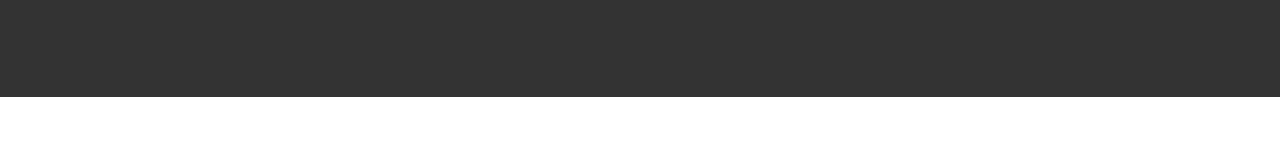
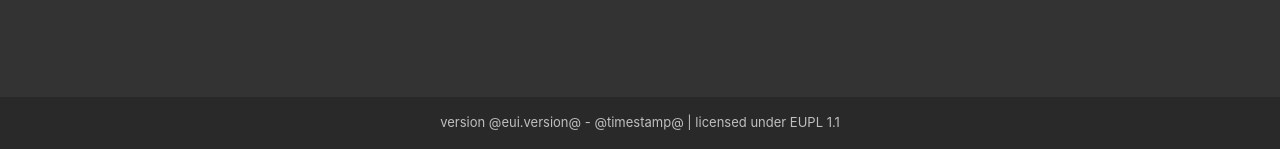
Before and after one commit to pnowak2/eui-landing-page, a website with bundled scripts: page index.html in a window 1280 px wide. Shown: the part 3889-4038 px from the top of the page. Before the commit the page ends 3986 px from the top, so only its background shows below. Built offline with nearby package versions, Linux system fonts and the light colour scheme.

Commit message:
footer info.

```diff
--- a/index.html
+++ b/index.html
@@ -311,6 +311,15 @@
       </div>
     </section>
 
+    <footer id="footer">
+      <div class="container">
+        <div class="row">
+          <div class="col-lg-12 text-center text-faded">
+            version @eui.version@ - @timestamp@ | licensed under EUPL 1.1
+          </div>
+        </div>
+      </div>
+    </footer>
     <!-- Bootstrap core JavaScript -->
     <script src="vendor/jquery/jquery.min.js"></script>
     <script src="vendor/popper/popper.min.js"></script>
--- /dev/null
+++ b/scss/_footer.scss
@@ -0,0 +1,4 @@
+#footer {
+  background-color: darken($gray-base, 4);
+  font-size: 13px;
+}
--- a/scss/_global.scss
+++ b/scss/_global.scss
@@ -67,6 +67,10 @@ section {
   margin-top: 0;
 }
 
+footer {
+  padding: 16px 0;
+}
+
 ::-moz-selection {
   color: white;
   background: $gray-darker;
--- a/scss/eui-landing-page.scss
+++ b/scss/eui-landing-page.scss
@@ -10,4 +10,5 @@
 @import "portfolio.scss";
 @import "contact-us.scss";
 @import "cta.scss";
+@import "footer.scss";
 @import "bootstrap-overrides.scss";
```
Also changed, not shown: css/eui-landing-page.css, css/eui-landing-page.min.css.
